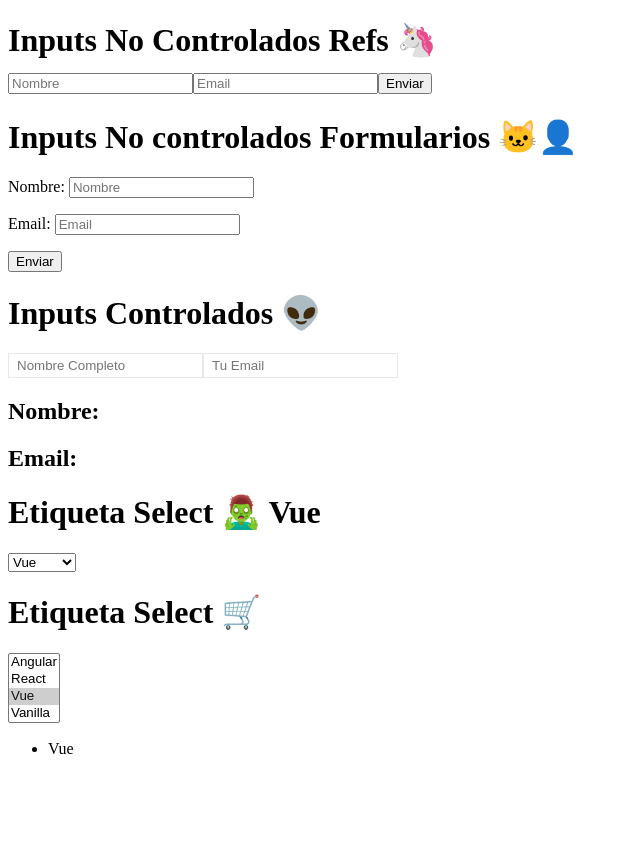
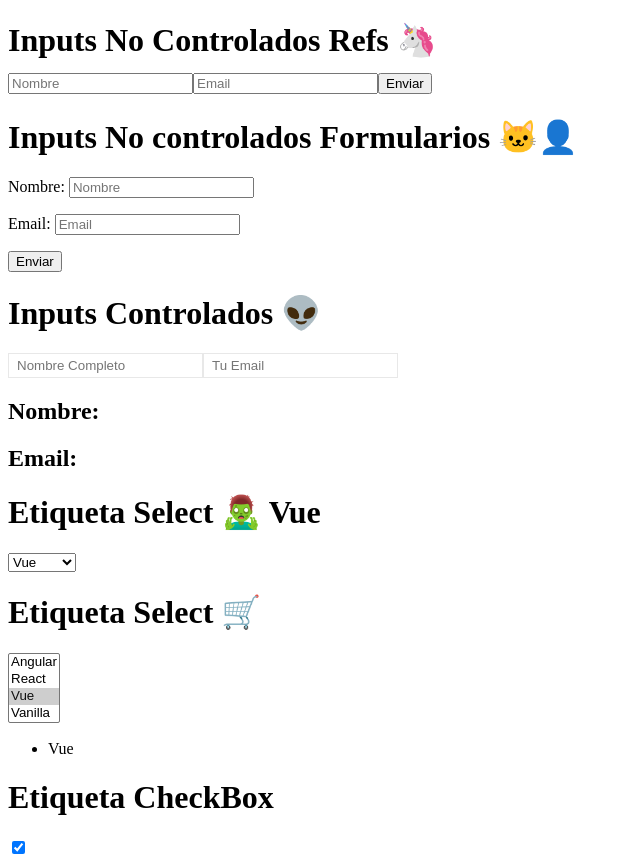
Before and after one commit to JosePabloRomero/fundamentos-react, a React (Create React App) app: page / in a window 1280 px wide. Shown: the whole page, without its empty margins (0-640 px from the left). Before the commit the page ends 800 px from the top, so only its background shows below. Built offline with nearby package versions, Linux system fonts and the light colour scheme.

Commit message:
Se implemento un checkbox

```diff
--- a/src/components/InputSelectOption/InputSelectOption.js
+++ b/src/components/InputSelectOption/InputSelectOption.js
@@ -5,6 +5,36 @@ const Carrito = () => (
         🛒
     </span>
 )
+
+class CheckBox extends Component {
+    state = {
+        active: true
+    }
+    handleChange = (event) => {
+        this.setState({
+            active: event.target.checked
+        })
+    }
+    render() {
+        const {active} = this.state
+        return (
+            <div>
+                {active && (
+                    <h1>
+                        Etiqueta CheckBox
+                    </h1>
+                )}
+                <form>
+                    <input
+                        type="checkbox"
+                        checked={active}
+                        onChange={this.handleChange}
+                    />
+                </form>
+            </div>
+        )
+    }
+}
 
 class App extends Component {
     state = {
@@ -24,7 +54,7 @@ class App extends Component {
         return (
             <div>
                 <h1>
-                    Etiqueta Select <Carrito/>
+                    Etiqueta Select <Carrito />
                 </h1>
                 <form>
                     <select
@@ -45,6 +75,7 @@ class App extends Component {
                         </li>
                     ))}
                 </ul>
+                <CheckBox />
             </div>
         )
     }
```
